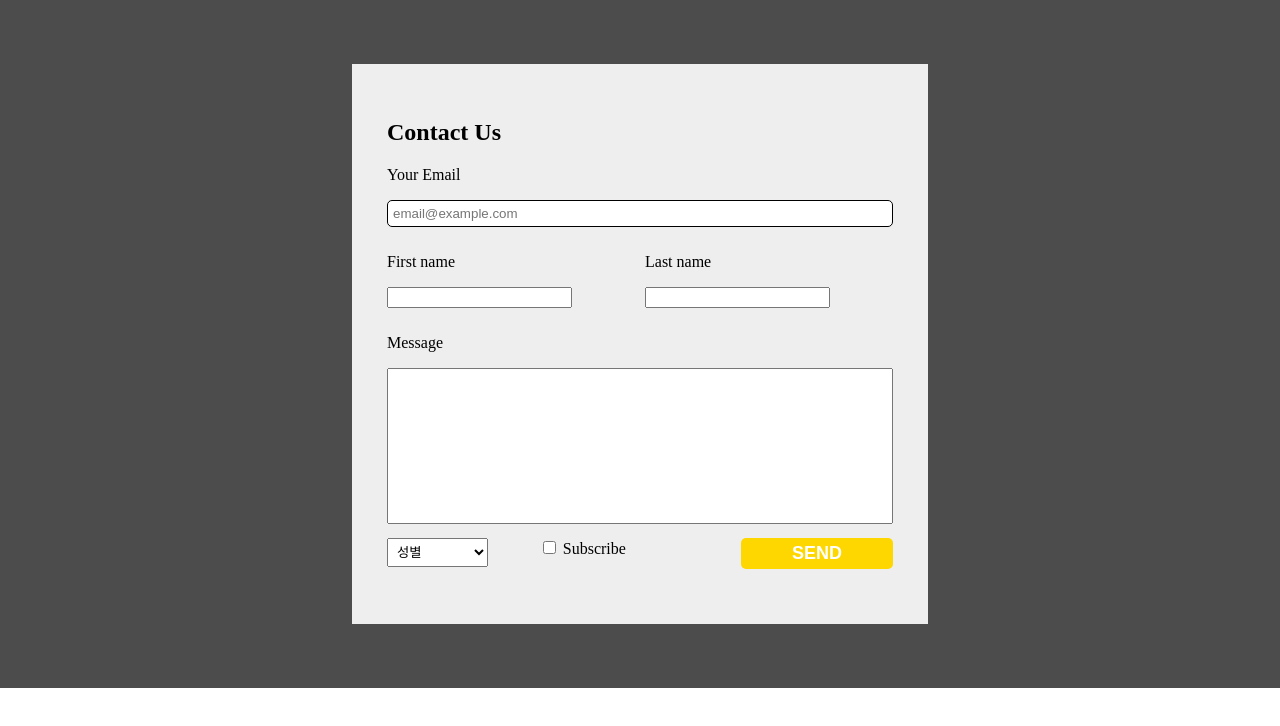
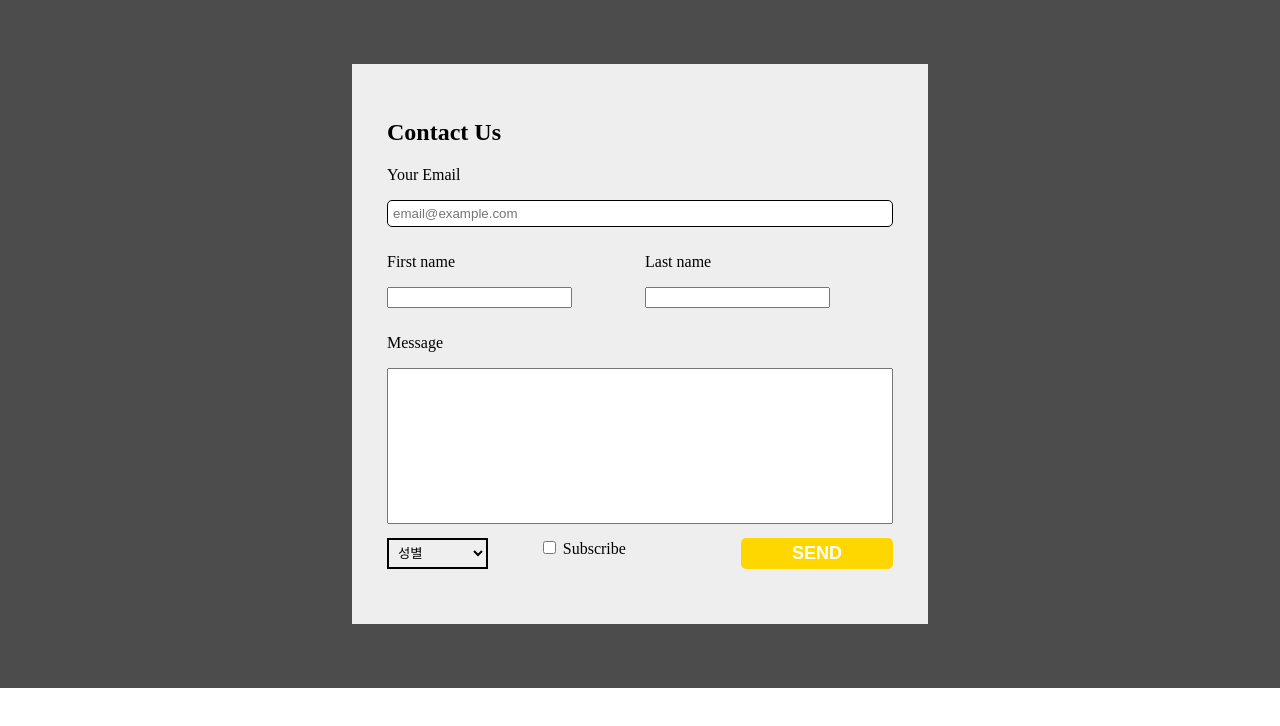
Before and after one commit to TaeWoongYoun/WebStart, a plain HTML site: page study4/index.html in a window 1280 px wide. Drawn offline with Linux system fonts and the light colour scheme.

Commit message:
Chore : update

```diff
--- a/study4/style.css
+++ b/study4/style.css
@@ -55,6 +55,7 @@ footer{
     width: 20%;
     margin-right: 10%;
     padding: 1%;
+    border: #000000 2px solid;
 }
 
 .sub{
```
